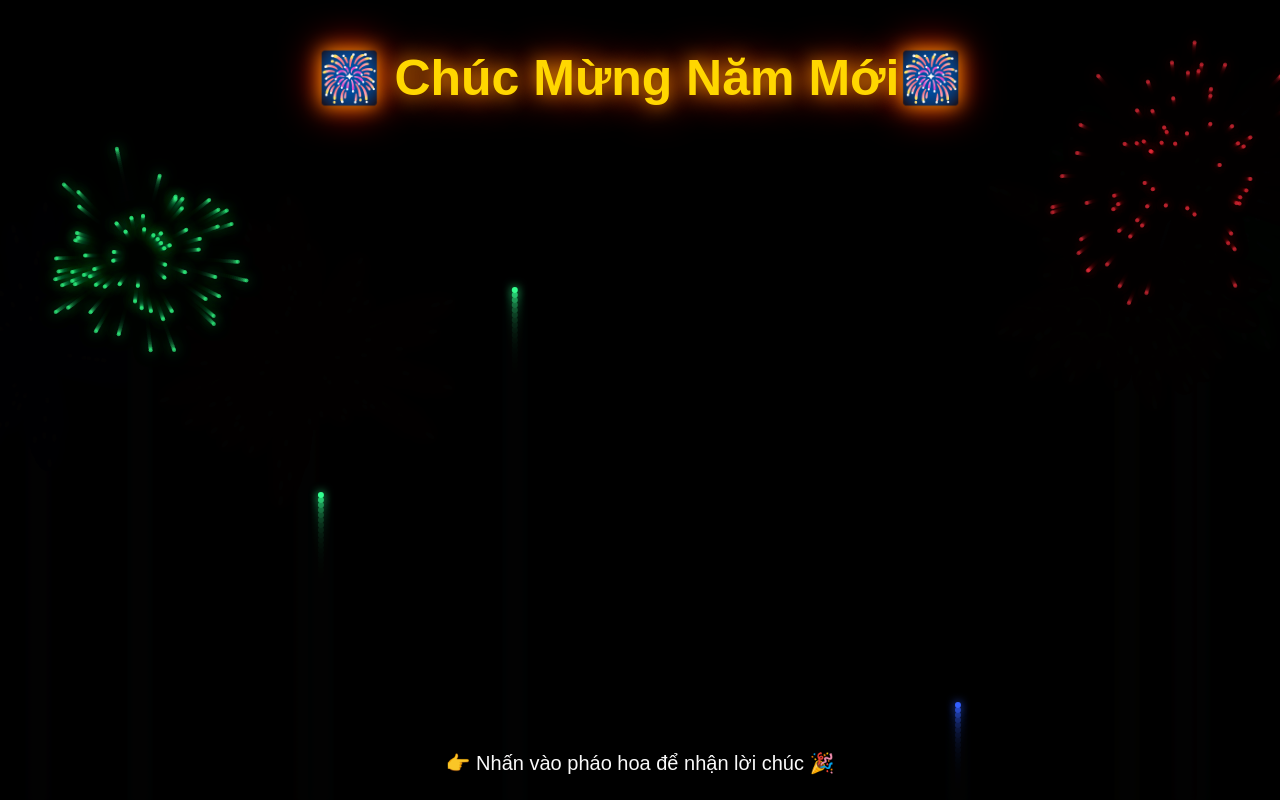
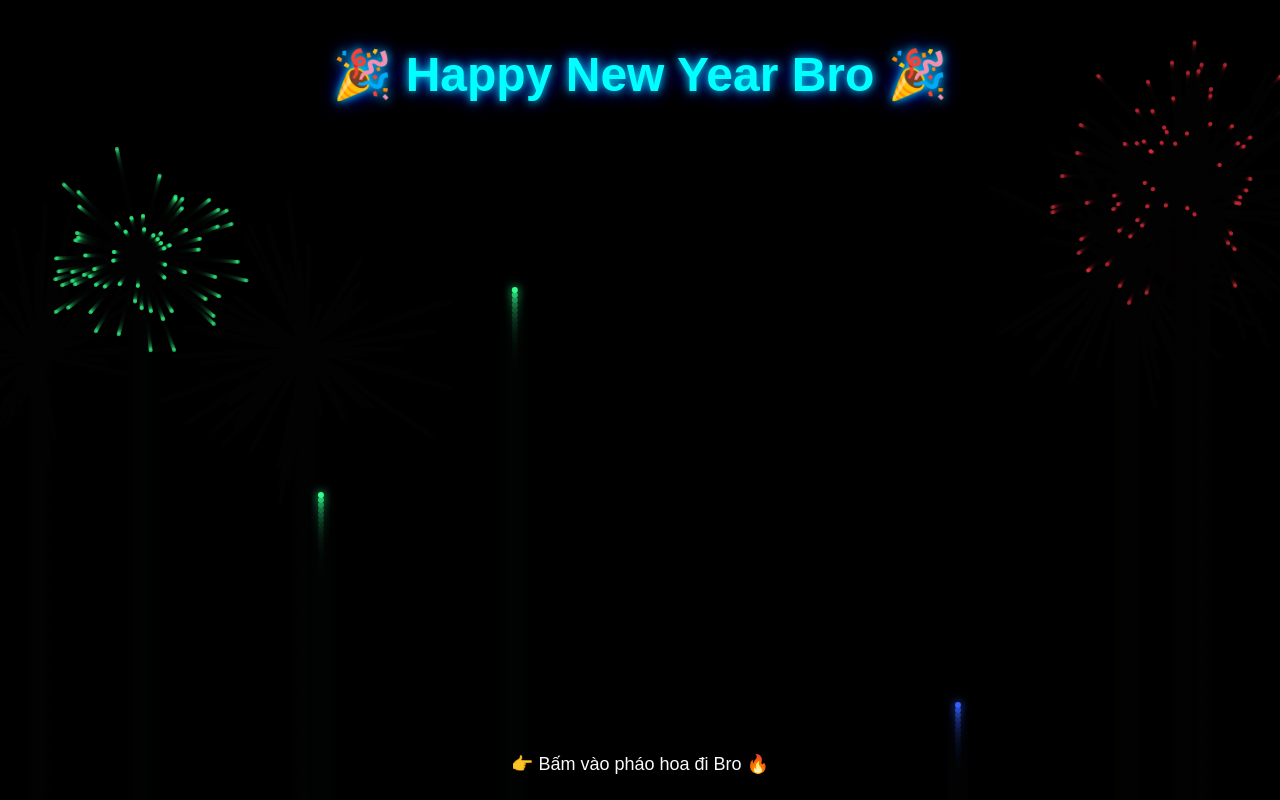
Before and after one commit to vmhoang321-commits/CMNMG-, a Flask app: page / in a window 1280 px wide. Run offline with Flask 3, Linux system fonts and the light colour scheme.

Commit message:
Update index.html

```diff
--- a/templates/index.html
+++ b/templates/index.html
@@ -3,7 +3,7 @@
 <head>
 <meta charset="UTF-8">
 <meta name="viewport" content="width=device-width, initial-scale=1.0">
-<title>Chúc Mừng Năm Mới</title>
+<title>Happy New Year Brooo</title>
 
 <style>
 *{
@@ -13,8 +13,9 @@
 body {
     margin: 0;
     overflow: hidden;
-    background: #000000;
+    background: #000;
     font-family: Arial, sans-serif;
+    color: white;
 }
 
 /* ===== TITLE ===== */
@@ -23,9 +24,9 @@ h1 {
     width: 100%;
     text-align: center;
     top: 15px;
-    color: gold;
-    font-size: clamp(24px, 6vw, 50px);
-    text-shadow: 0 0 20px orange, 0 0 40px red;
+    font-size: clamp(24px, 6vw, 48px);
+    color: cyan;
+    text-shadow: 0 0 10px cyan, 0 0 20px blue;
     z-index: 10;
     padding: 0 10px;
 }
@@ -36,18 +37,17 @@ h1 {
     width: 100%;
     text-align: center;
     bottom: 25px;
-    color: white;
-    font-size: clamp(14px, 4vw, 20px);
-    opacity: 0.8;
+    font-size: clamp(14px, 4vw, 18px);
+    opacity: 0.7;
     animation: blink 1.5s infinite;
     z-index: 10;
     padding: 0 10px;
 }
 
 @keyframes blink {
-    0% { opacity: 0.3; }
-    50% { opacity: 1; }
-    100% { opacity: 0.3; }
+    0% {opacity: 0.3;}
+    50% {opacity: 1;}
+    100% {opacity: 0.3;}
 }
 
 canvas {
@@ -63,16 +63,14 @@ canvas {
     background: rgba(0,0,0,0.95);
     padding: 25px;
     border-radius: 20px;
-    color: white;
-    font-size: clamp(15px, 4vw, 20px);
     text-align: center;
-    box-shadow: 0 0 40px gold;
+    box-shadow: 0 0 30px cyan;
     transition: 0.4s;
-    z-index: 20;
+    width: 90%;
+    max-width: 600px;
+    line-height: 1.6;
     white-space: pre-line;
-    width: 90%;
-    max-width: 650px;
-    line-height: 1.6;
+    font-size: clamp(15px, 4vw, 18px);
 }
 
 .message-box.show {
@@ -84,16 +82,17 @@ button {
     padding: 12px 25px;
     border: none;
     border-radius: 12px;
-    background: gold;
+    background: cyan;
     font-size: 16px;
     cursor: pointer;
 }
 </style>
 </head>
+
 <body>
 
-<h1>🎆 Chúc Mừng Năm Mới🎆</h1>
-<div class="hint" id="hintText">👉 Nhấn vào pháo hoa để nhận lời chúc 🎉</div>
+<h1>🎉 Happy New Year Bro 🎉</h1>
+<div class="hint" id="hint">👉 Bấm vào pháo hoa đi Bro 🔥</div>
 
 <canvas id="canvas"></canvas>
 
@@ -113,17 +112,21 @@ function resizeCanvas(){
 resizeCanvas();
 window.addEventListener("resize", resizeCanvas);
 
-const longWish = `
-Chúc mừng năm mới gia đình của con ❤️
+const friendWish = `
+Chúc bro năm mới giàu bất ngờ 💸
 
-Con chúc ông bà luôn mạnh khỏe, sống vui sống lâu bên con cháu.
-Chúc ba mẹ một năm mới bình an, hạnh phúc và luôn thành công
-trong công việc cũng như cuộc sống.
+Học ít hiểu nhiều, ngủ ít vẫn khỏe,
+deadline tự cook,
+tiền tự chui vào túi.
 
-Chúc cả gia đình mình lúc nào cũng tràn ngập tiếng cười,
-luôn yêu thương và bên nhau dù bất cứ điều gì xảy ra.
+Crush tự đổ,
+game auto thắng,
+thi cử auto điểm cao.
 
-Năm mới an khang – thịnh vượng – vạn sự như ý 🎉
+Chơi hết mình – sống hết cỡ –
+và vẫn luôn bên nhau như bây giờ nha 😎🔥
+
+2026 vui vẻ!!!
 `;
 
 let fireworks = [];
@@ -131,25 +134,25 @@ let particles = [];
 
 class Firework {
     constructor() {
-        this.x = Math.random() * canvas.width;
+        this.x = Math.random()*canvas.width;
         this.y = canvas.height;
-        this.targetY = Math.random() * canvas.height / 2;
+        this.targetY = Math.random()*canvas.height/2;
         this.speed = 5;
         this.color = `hsl(${Math.random()*360},100%,60%)`;
     }
 
-    update() {
+    update(){
         this.y -= this.speed;
-        if (this.y <= this.targetY) {
-            explode(this.x, this.y, this.color);
+        if(this.y <= this.targetY){
+            explode(this.x,this.y,this.color);
             return false;
         }
         return true;
     }
 
-    draw() {
+    draw(){
         ctx.beginPath();
-        ctx.arc(this.x, this.y, 3, 0, Math.PI*2);
+        ctx.arc(this.x,this.y,3,0,Math.PI*2);
         ctx.fillStyle = this.color;
         ctx.shadowBlur = 10;
         ctx.shadowColor = this.color;
@@ -159,64 +162,59 @@ class Firework {
 }
 
 class Particle {
-    constructor(x, y, color) {
-        this.x = x;
-        this.y = y;
-        this.speed = Math.random()*4+1;
-        this.angle = Math.random()*Math.PI*2;
-        this.life = 100;
-        this.color = color;
+    constructor(x,y,color){
+        this.x=x;
+        this.y=y;
+        this.speed=Math.random()*4+1;
+        this.angle=Math.random()*Math.PI*2;
+        this.life=100;
+        this.color=color;
     }
 
-    update() {
-        this.x += Math.cos(this.angle)*this.speed;
-        this.y += Math.sin(this.angle)*this.speed;
-        this.speed *= 0.97;
+    update(){
+        this.x+=Math.cos(this.angle)*this.speed;
+        this.y+=Math.sin(this.angle)*this.speed;
+        this.speed*=0.97;
         this.life--;
-        return this.life > 0;
+        return this.life>0;
     }
 
-    draw() {
-        ctx.globalAlpha = this.life / 100;
+    draw(){
+        ctx.globalAlpha=this.life/100;
         ctx.beginPath();
-        ctx.arc(this.x, this.y, 2, 0, Math.PI*2);
-        ctx.fillStyle = this.color;
-        ctx.shadowBlur = 15;
-        ctx.shadowColor = this.color;
+        ctx.arc(this.x,this.y,2,0,Math.PI*2);
+        ctx.fillStyle=this.color;
         ctx.fill();
-        ctx.shadowBlur = 0;
-        ctx.globalAlpha = 1;
+        ctx.globalAlpha=1;
     }
 }
 
-function explode(x, y, color) {
-    for (let i=0; i<70; i++) {
+function explode(x,y,color){
+    for(let i=0;i<70;i++){
         particles.push(new Particle(x,y,color));
     }
 }
 
-function animate() {
-    ctx.fillStyle = "rgba(0,0,0,0.25)";
+function animate(){
+    ctx.fillStyle="rgba(0,0,0,0.25)";
     ctx.fillRect(0,0,canvas.width,canvas.height);
 
-    fireworks = fireworks.filter(f => f.update());
-    fireworks.forEach(f => f.draw());
+    fireworks=fireworks.filter(f=>f.update());
+    fireworks.forEach(f=>f.draw());
 
-    particles = particles.filter(p => p.update());
-    particles.forEach(p => p.draw());
+    particles=particles.filter(p=>p.update());
+    particles.forEach(p=>p.draw());
 
     requestAnimationFrame(animate);
 }
 
-setInterval(() => {
-    fireworks.push(new Firework());
-}, 700);
+setInterval(()=>{fireworks.push(new Firework());},700);
 
-/* Hỗ trợ cả click + chạm */
+/* PC + Mobile */
 function showMessage(){
-    document.getElementById("msgText").innerText = longWish;
+    document.getElementById("msgText").innerText=friendWish;
     document.getElementById("msgBox").classList.add("show");
-    document.getElementById("hintText").style.display = "none";
+    document.getElementById("hint").style.display="none";
 }
 
 canvas.addEventListener("click", showMessage);
```
